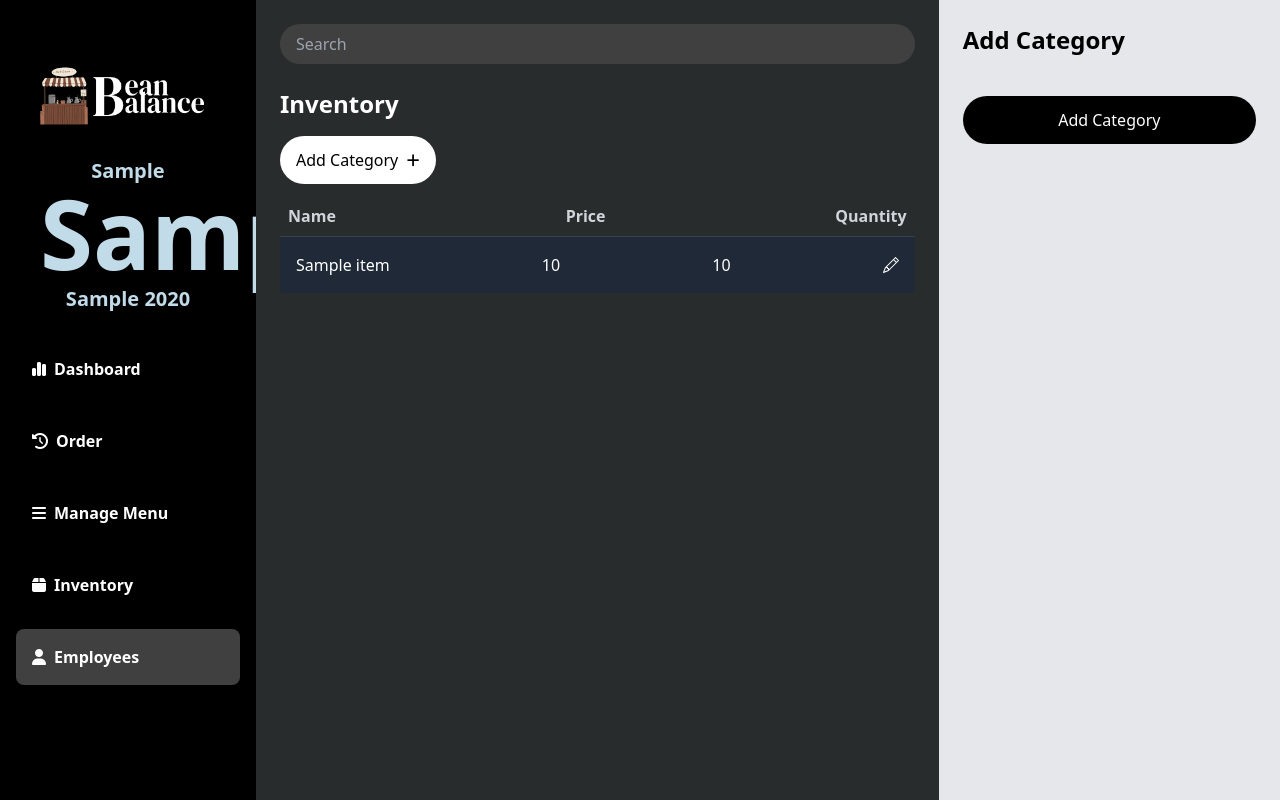
After one commit to jeena5555/project-server-side, a Django app: template beanbalance/inventory/templates/inventory_manage.html in a window 1280 px wide. The commit adds this page. Run offline with Django 5.2, Linux system fonts and the light colour scheme; the template is opened without the code that fills it: most values are stand-ins (such as "Sample title", 1, 10 or a date in 2020); some libraries are stand-ins or nearby versions.

Commit message:
Update inventory

```diff
--- a/beanbalance/beanbalance/urls.py
+++ b/beanbalance/beanbalance/urls.py
@@ -21,7 +21,7 @@ urlpatterns = [
     path('admin/', admin.site.urls),
     path('authen/', include('authen.urls')),
     path('employees/', include('employees.urls')),
-    # path('inventory/', include('inventory.urls')),
+    path('inventory/', include('inventory.urls')),
     path('menu/', include('menu.urls')),
     path('order/', include('order.urls')),
 ]
--- a/beanbalance/employees/templates/layout.html
+++ b/beanbalance/employees/templates/layout.html
@@ -36,7 +36,7 @@
         <i class="fa-solid fa-bars mr-2"></i>
         <span>Manage Menu</span>
       </a>
-      <a href="#" class="flex items-center p-4 hover:bg-[#404040] rounded-lg">
+      <a href="{% url 'inventory'%}" class="flex items-center p-4 hover:bg-[#404040] rounded-lg">
         <i class="fa-solid fa-box mr-2"></i>
         <span>Inventory</span>
       </a>
--- /dev/null
+++ b/beanbalance/inventory/templates/inventory_manage.html
@@ -0,0 +1,61 @@
+{% extends 'layout.html' %}
+{% load static %}
+{% block content %}
+<div class="container mx-auto w-full flex">
+    <!-- Left Panel: Inventory List -->
+    <div class="w-2/3 text-white px-6 sticky top-0 h-screen overflow-y-scroll" style="background-color: #292C2D;">
+        <div class="sticky top-0 bg-[#292C2D] z-10">
+            <!-- Search Bar -->
+            <div class="mt-6 mb-6">
+                <input type="text" id="search" placeholder="Search" class="w-full bg-[#404040] text-white px-4 py-2 rounded-full">
+            </div>
+
+            <!-- Inventory Header -->
+            <h2 class="text-2xl font-bold mb-4">Inventory</h2>
+
+            <!-- Add Position & Filters -->
+            <div class="flex flex-wrap gap-3 mb-3">
+                <a href="#" class="px-4 py-2 rounded-full flex items-center text-black" style="background-color:#ffffff;">
+                    Add Category <span class="ml-2 text-2xl">+</span>
+                </a>
+            </div>
+
+            <!-- Inventory Table Header -->
+            <div class="flex justify-between p-2 border-b border-gray-700 text-gray-300">
+                <span class="font-semibold">Name</span>
+                <span class="font-semibold">Price</span>
+                <span class="font-semibold">Quantity</span>
+            </div>
+
+            <!-- Inventory Items -->
+            {% for item in inventory %}
+            <div class="flex justify-between items-center p-4 bg-gray-800 mb-2 rounded"
+                data-id="{{ item.id }}"
+                data-name="{{ item.name }}"
+                data-price="{{ item.price }}"
+                data-quantity="{{ item.quantity }}">
+
+                <span>{{ item.name }}</span>
+                <span>{{ item.price }}</span>
+                <span>{{ item.quantity }}</span>
+                <button onclick="rendereditpage('{{ employee.id }}')">
+                  <svg width="16" height="16" viewBox="0 0 16 16" fill="none" xmlns="http://www.w3.org/2000/svg">
+                    <path d="M12.1465 0.146447C12.3417 -0.0488155 12.6583 -0.0488155 12.8536 0.146447L15.8536 3.14645C16.0488 3.34171 16.0488 3.65829 15.8536 3.85355L5.85357 13.8536C5.80569 13.9014 5.74858 13.9391 5.68571 13.9642L0.68571 15.9642C0.500001 16.0385 0.287892 15.995 0.146461 15.8536C0.00502989 15.7121 -0.0385071 15.5 0.0357762 15.3143L2.03578 10.3143C2.06092 10.2514 2.09858 10.1943 2.14646 10.1464L12.1465 0.146447ZM11.2071 2.5L13.5 4.79289L14.7929 3.5L12.5 1.20711L11.2071 2.5ZM12.7929 5.5L10.5 3.20711L4.00001 9.70711V10H4.50001C4.77616 10 5.00001 10.2239 5.00001 10.5V11H5.50001C5.77616 11 6.00001 11.2239 6.00001 11.5V12H6.29291L12.7929 5.5ZM3.03167 10.6755L2.92614 10.781L1.39754 14.6025L5.21903 13.0739L5.32456 12.9683C5.13496 12.8973 5.00001 12.7144 5.00001 12.5V12H4.50001C4.22387 12 4.00001 11.7761 4.00001 11.5V11H3.50001C3.28561 11 3.10272 10.865 3.03167 10.6755Z" fill="white"/>
+                  </svg>
+                </button>
+            </div>
+            {% endfor %}
+        </div>
+    </div>
+
+    <!-- Right Section (Add Category Form) -->
+    <div class="w-1/3 bg-gray-200 p-6 sticky top-0 h-screen overflow-y-scroll">
+        <h2 class="text-2xl font-semibold mb-6">Add Category</h2>
+        <form method="post" class="space-y-4">
+            {% csrf_token %}
+            {{ form.as_p }}
+            <button type="submit" class="w-full bg-black text-white py-3 rounded-full hover:bg-gray-800 transition duration-300">Add Category</button>
+        </form>
+    </div>
+</div>
+{% endblock %}
```
Also changed, not shown: beanbalance/inventory/forms.py (added, +31 -0 lines), beanbalance/inventory/static/edit_inventory.js (added, +55 -0 lines), beanbalance/inventory/urls.py (+7 -0 lines), beanbalance/inventory/views.py (+49 -2 lines), beanbalance/inventory/static/images/bean_balance_logo.png (added).
